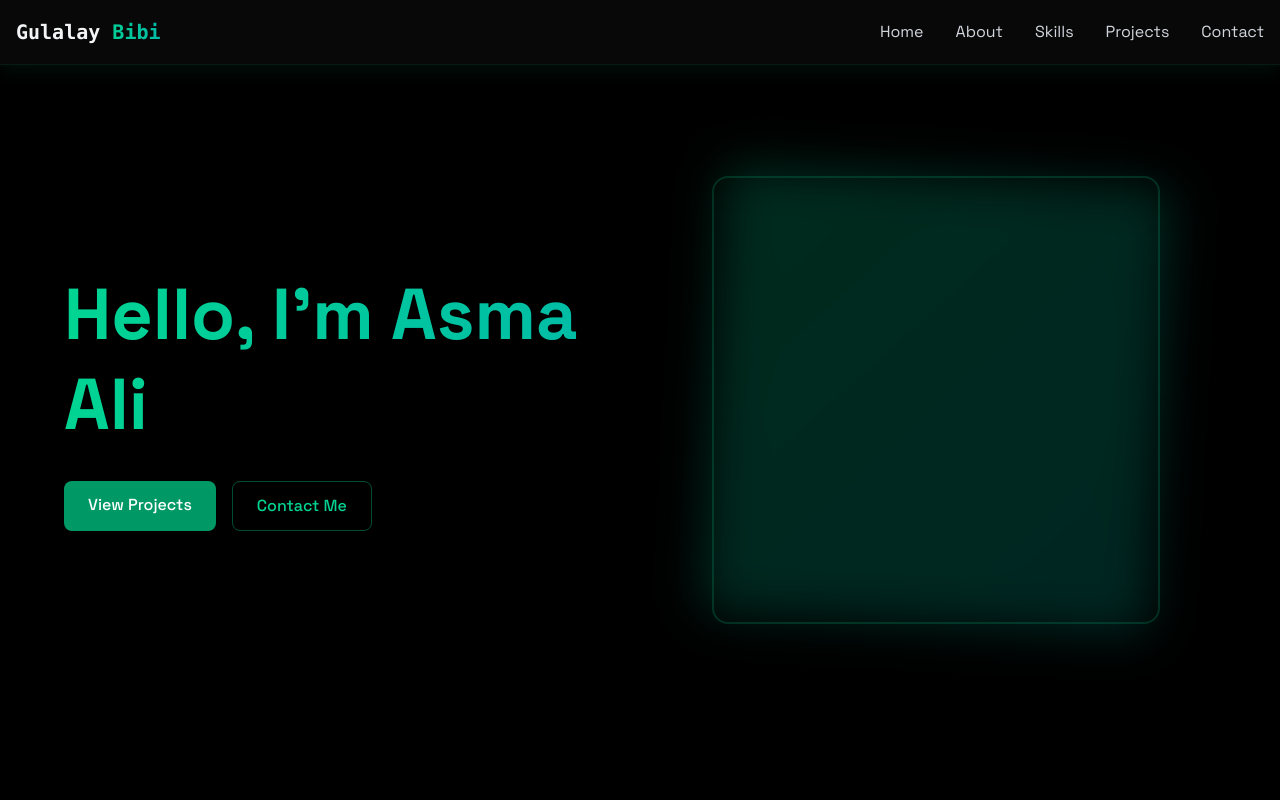
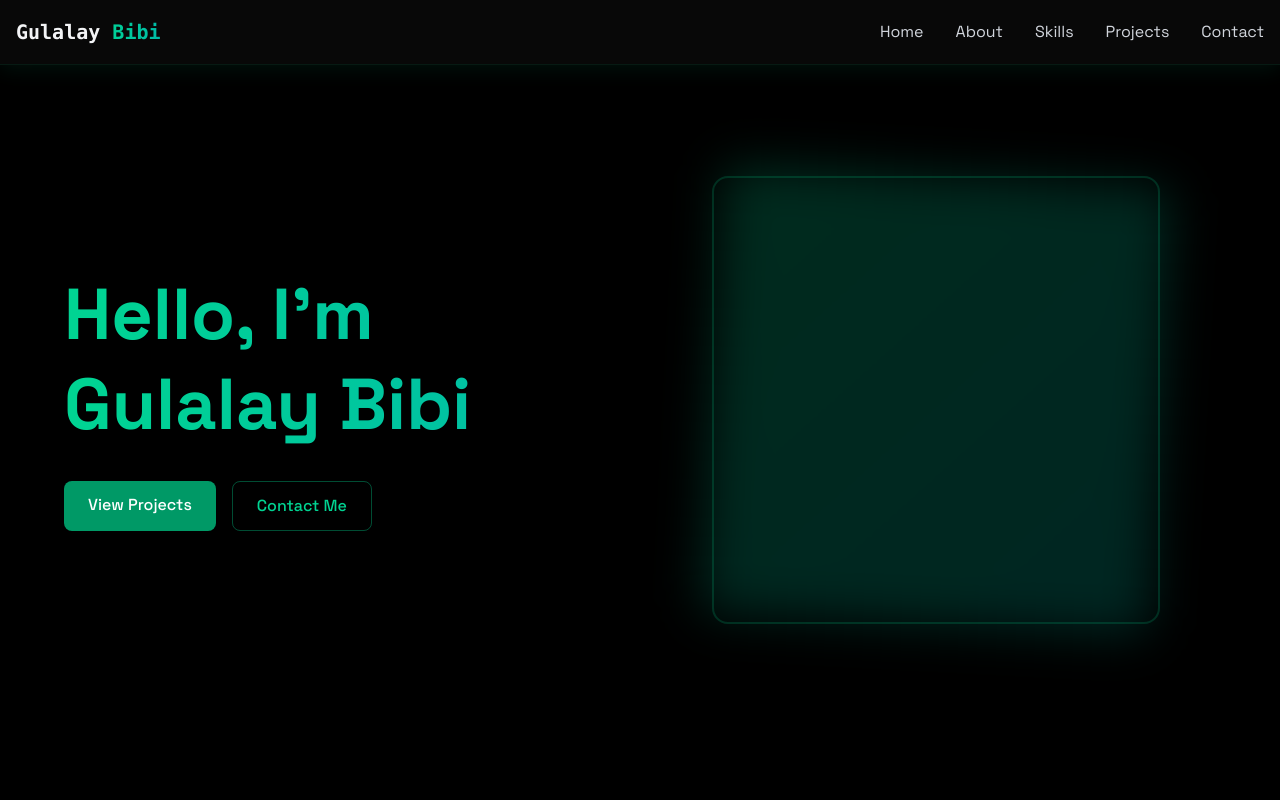
Before and after one commit to Faizan0118/Faizan, a React (Vite) app: page / in a window 1280 px wide. Shown: the top 800 px of the page. Built offline with nearby package versions, Linux system fonts and the light colour scheme.

Commit message:
Update Home.jsx

```diff
--- a/src/components/sections/Home.jsx
+++ b/src/components/sections/Home.jsx
@@ -10,7 +10,7 @@ export const Home = () => {
         <RevealOnScroll>
           <div className="max-w-2xl">
             <h1 className="text-5xl md:text-7xl font-bold mb-6 bg-gradient-to-r from-emerald-400 to-teal-500 bg-clip-text text-transparent leading-tight">
-              Hello, I'm Asma Ali
+              Hello, I'm Gulalay Bibi
             </h1>
 
             <p className="text-gray-300 text-lg mb-8 leading-relaxed">
```
